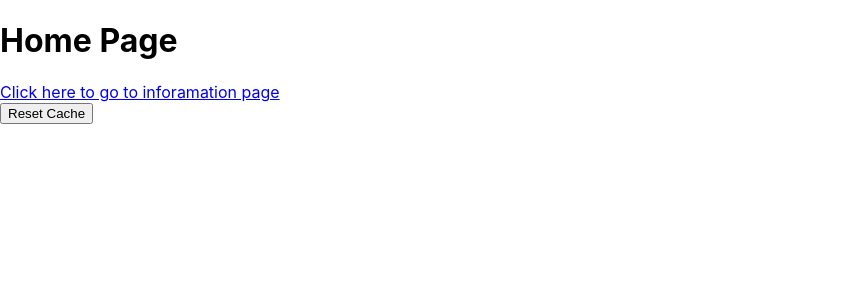
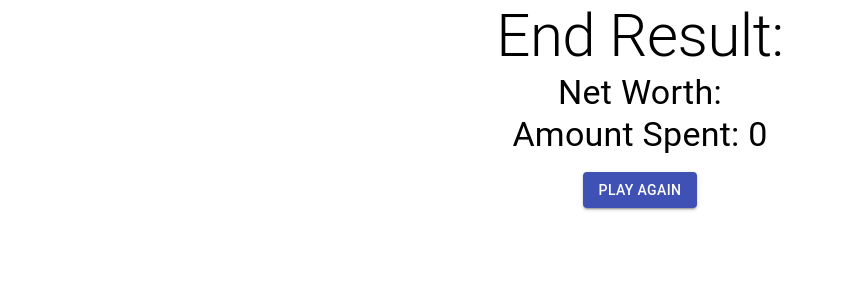
Before and after one commit to xchen1222/hackathon-htm, a React (Create React App) app: page /results in a window 1280 px wide. Shown: the top 300 px of the page, without its empty margins (0-844 px from the left). Built offline with nearby package versions, Linux system fonts and the light colour scheme.

Commit message:
end game button to link to results page with play again button

```diff
--- a/src/App.js
+++ b/src/App.js
@@ -3,6 +3,7 @@ import { InfoProvider } from "./utils/InfoContext";
 
 import { Home } from "./pages/Home";
 import { Information } from "./pages/Information";
+import { Results } from "./pages/Results";
 
 import './App.css';
 
@@ -13,6 +14,7 @@ function App() {
         <InfoProvider>
           <Switch>
             <Route path="/information" component={Information}/>
+            <Route path="/results" component={Results}/>
             <Route path="/" component={Home}/>
           </Switch>
         </InfoProvider>
--- a/src/pages/Information.jsx
+++ b/src/pages/Information.jsx
@@ -90,7 +90,7 @@ export const Information = () => {
 
     const handleBuy = async (e) => {
         e.preventDefault();
-        let total = info["netWorth"];
+        let total = info["amountSpent"];
         let temp = info["currentlyOwned"];
         if (crypto in temp) { //already own some
             temp[crypto] += parseInt(amount);
@@ -103,12 +103,12 @@ export const Information = () => {
 
         setInfo({"currentlyOwned": temp });
         setInfo({"lastDatePurchased": date});
-        setInfo({"netWorth": total});
+        setInfo({"amountSpent": total});
     }
 
     const handleSell = async (e) => {
         e.preventDefault();
-        let total = info["netWorth"];
+        let total = info["amountSpent"];
         let temp = info["currentlyOwned"];
         if (crypto in temp) { //already own some
             temp[crypto] -= parseInt(amount);
@@ -150,18 +150,30 @@ export const Information = () => {
               <Grid>
                   <Box textAlign="center">
                   <Button justify="center" type="submit" variant="contained" color="primary">
-                      Search
+                        Search
                   </Button>
                   </Box>
               </Grid>
+
+              <Grid>
+                {/* send to results page, and results page pulls networth from info context for a summary/etc */}
+                <Box textAlign="center" m={2}>
+                <Link to="/results" style={{ textDecoration: 'none' }}>
+                    <Button type="submit" variant="contained" color="primary">
+                        End Game
+                    </Button>
+                </Link>
+                </Box>
+            </Grid>
             </form>
+
         </Grid>
         <br/>
         <Grid container justify="center">
-            <Grid item={true} xs={5}>
+            <Grid item xs={5}>
                 <Typography variant="h5" align="center">Selected Date: <br/> {days}</Typography>
             </Grid>
-            <Grid item={true} xs={5}>
+            <Grid item xs={5}>
                 <Typography variant="h5" align="center">Current Price:  <br/> {prices}</Typography>
             </Grid>
         </Grid>
@@ -195,7 +207,7 @@ export const Information = () => {
                 </form>
 
                 <br/>
-                <Grid xs={12}>
+                <Grid item xs={12}>
                     <Box textAlign="center" m={3}>
                         <Button variant="contained" color="primary" onClick={handleReset}>
                             Reset
--- /dev/null
+++ b/src/pages/Results.jsx
@@ -0,0 +1,38 @@
+import { React, useState, Component, useEffect, useContext } from 'react';
+import { Link } from 'react-router-dom'
+import { Typography, Button, Grid, Input, InputLabel, Box } from '@material-ui/core/';
+
+import { InfoContext } from "../utils/InfoContext";
+
+export const Results = () => {
+    const { info, setInfo } = useContext(InfoContext);
+    let total = info["amountSpent"];
+
+    const reset = () => {
+        setInfo({"currentlyOwned": {} });
+        setInfo({"lastDatePurchased": ""});
+        setInfo({"netWorth": 0});
+        setInfo({"amountSpent": 0});
+    }
+    return (
+        <Grid container justify="center">
+            {/* display all information from infocontext before resetting */}
+            <Grid item xs={12}>
+                <Typography variant="h2" align="center">End Result:</Typography>
+                {/* not sure how to calculate net worth with our setup */}
+                <Typography variant="h4" align="center">Net Worth: </Typography>
+                <Typography variant="h4" align="center">Amount Spent: {total}</Typography>
+            </Grid>
+            {/* reset infocontext */}
+            <Grid item xs={12}>
+            <Box textAlign="center" m={2}>
+                <Link to="/information" style={{ textDecoration: 'none' }}>
+                    <Button type="submit" variant="contained" color="primary" onClick={reset}>
+                        Play Again
+                    </Button>
+                </Link>
+                </Box>
+            </Grid>
+        </Grid>
+    )
+}
--- a/src/utils/InfoContext.jsx
+++ b/src/utils/InfoContext.jsx
@@ -12,6 +12,7 @@ const initialState = {
   currentlyOwned: {},
   lastDatePurchased: "",
   netWorth: 0,
+  amountSpent: 0,
 };
 
 const localState = JSON.parse(localStorage.getItem("info"));
```
